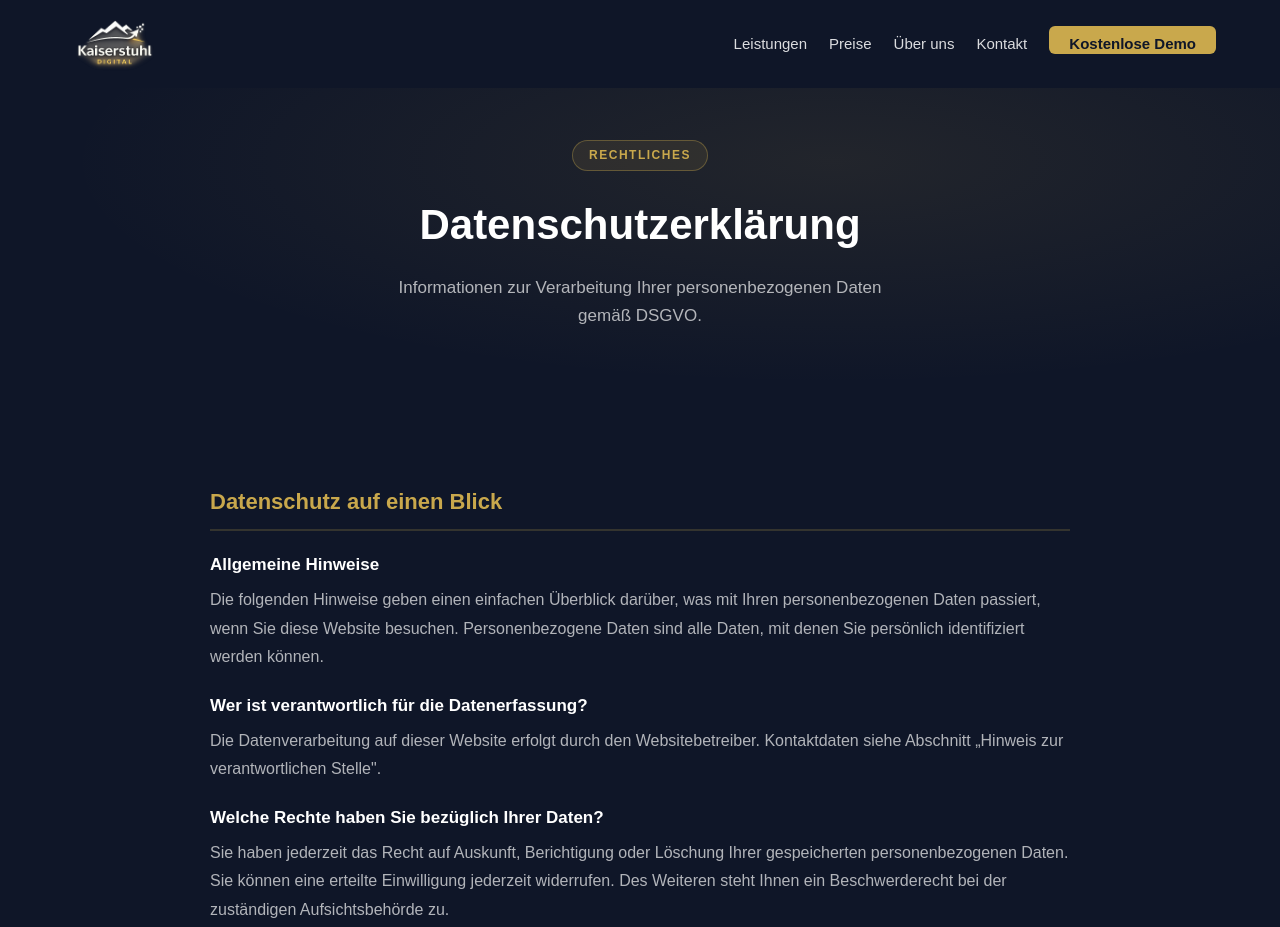
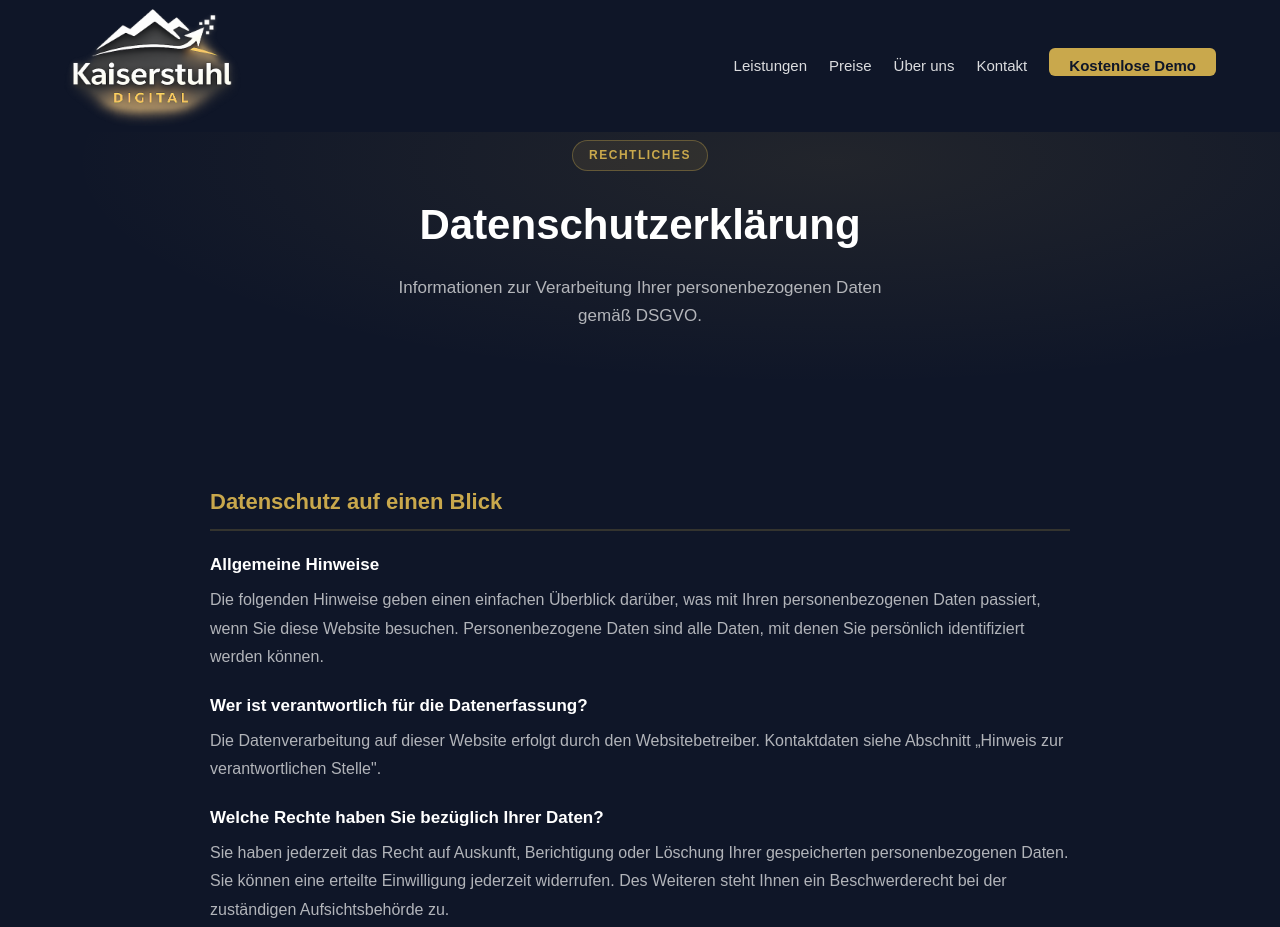
Before and after one commit to tobiaskhamyod-alt/kaisierstuhl-digital, a plain HTML site: page datenschutz.html in a window 1280 px wide. Shown: the top 927 px of the page. Drawn offline with Linux system fonts and the light colour scheme.

Commit message:
Logo neu + größer

```diff
--- a/datenschutz.html
+++ b/datenschutz.html
@@ -3,6 +3,8 @@
 <head>
 <meta charset="UTF-8"/>
 <meta name="viewport" content="width=device-width, initial-scale=1.0"/>
+<link rel="icon" type="image/png" href="favicon.png"/>
+<link rel="apple-touch-icon" href="favicon.png"/>
 <title>Datenschutzerklärung | Kaiserstuhl Digital</title>
 <meta name="description" content="Datenschutzerklärung von Kaiserstuhl Digital – Informationen zur Verarbeitung personenbezogener Daten gemäß DSGVO."/>
 <link rel="canonical" href="https://kaiserstuhl-digital.de/datenschutz.html"/>
@@ -18,10 +20,10 @@
 html{scroll-behavior:smooth}
 body{font-family:Arial,sans-serif;font-size:17px;color:rgba(255,255,255,.78);background:var(--navy);line-height:1.6}
 @keyframes heroIn{from{opacity:0;transform:translateY(28px)}to{opacity:1;transform:none}}
-nav{position:fixed;top:0;left:0;right:0;z-index:1000;background:var(--navy);height:88px;display:flex;align-items:center;padding:0 5%;justify-content:space-between;transition:all .3s ease}
+nav{position:fixed;top:0;left:0;right:0;z-index:1000;background:var(--navy);height:132px;display:flex;align-items:center;padding:0 5%;justify-content:space-between;transition:all .3s ease}
 nav.scrolled{background:rgba(15,22,40,.75);backdrop-filter:blur(20px) saturate(180%);-webkit-backdrop-filter:blur(20px) saturate(180%);border-bottom:1px solid rgba(201,168,76,.15);box-shadow:0 2px 30px rgba(0,0,0,.45)}
 .logo{display:flex;align-items:center;gap:10px;text-decoration:none;flex-shrink:0}
-.logo img{height:80px!important;width:auto}
+.logo img{height:120px!important;width:auto}
 .nav-ul{display:flex;align-items:center;gap:22px;list-style:none}
 .nav-ul a{color:rgba(255,255,255,.85);text-decoration:none;font-size:15px;font-weight:500;position:relative;padding-bottom:2px;transition:color .2s}
 .nav-ul a::after{content:'';position:absolute;bottom:-3px;left:0;width:0;height:2px;background:var(--gold);transition:width .25s}
@@ -31,7 +33,7 @@
 .cta-a:hover{background:var(--gold-d)!important;transform:translateY(-2px);box-shadow:0 4px 16px rgba(201,168,76,.4)}
 .hbg{display:none;flex-direction:column;gap:5px;cursor:pointer;background:none;border:none;padding:4px}
 .hbg span{display:block;width:24px;height:2px;background:var(--white);border-radius:2px;transition:all .3s}
-.mob{display:none;position:fixed;top:88px;left:0;right:0;background:rgba(15,22,40,.96);backdrop-filter:blur(16px);-webkit-backdrop-filter:blur(16px);padding:20px 5% 28px;z-index:999;border-top:1px solid rgba(255,255,255,.08);box-shadow:0 8px 24px rgba(0,0,0,.3)}
+.mob{display:none;position:fixed;top:132px;left:0;right:0;background:rgba(15,22,40,.96);backdrop-filter:blur(16px);-webkit-backdrop-filter:blur(16px);padding:20px 5% 28px;z-index:999;border-top:1px solid rgba(255,255,255,.08);box-shadow:0 8px 24px rgba(0,0,0,.3)}
 .mob.open{display:block}
 .mob a{display:block;color:rgba(255,255,255,.85);text-decoration:none;font-size:16px;padding:12px 0;border-bottom:1px solid rgba(255,255,255,.08);transition:color .2s}
 .mob a:hover{color:var(--gold)}
@@ -70,14 +72,14 @@
 .fl a:hover{color:var(--gold);transform:translateX(3px)}
 .fc{border-top:1px solid rgba(255,255,255,.07);padding-top:22px;display:flex;justify-content:space-between;flex-wrap:wrap;gap:12px}
 .fc p{font-size:13px;color:rgba(255,255,255,.3)}
-@media(max-width:768px){.nav-ul{display:none}.hbg{display:flex}.logo img{height:52px!important}.section{padding:60px 5%}.ft{flex-direction:column;gap:28px}.ph{padding:120px 5% 55px}}
+@media(max-width:768px){.nav-ul{display:none}.hbg{display:flex}nav{height:84px}.mob{top:84px}.logo img{height:56px!important}.section{padding:60px 5%}.ft{flex-direction:column;gap:28px}.ph{padding:120px 5% 55px}}
 </style>
 </head>
 <body>
 
 <nav>
   <a href="index.html" class="logo">
-    <img src="logo-weiss.png" alt="Kaiserstuhl Digital" height="80">
+    <img src="logo-final.png" alt="Kaiserstuhl Digital" height="120">
   </a>
   <ul class="nav-ul">
     <li><a href="leistungen.html">Leistungen</a></li>
```
Also changed, not shown: impressum.html (+7 -5 lines), index.html (+7 -5 lines), kontakt.html (+7 -5 lines), leistungen.html (+7 -5 lines), preise.html (+7 -5 lines), ueber-uns.html (+7 -5 lines), .claude/settings.local.json, favicon.png (added), logo-final.png (added), logo-weiss-original.png (deleted), logo-weiss.png (deleted), 1 other file.
